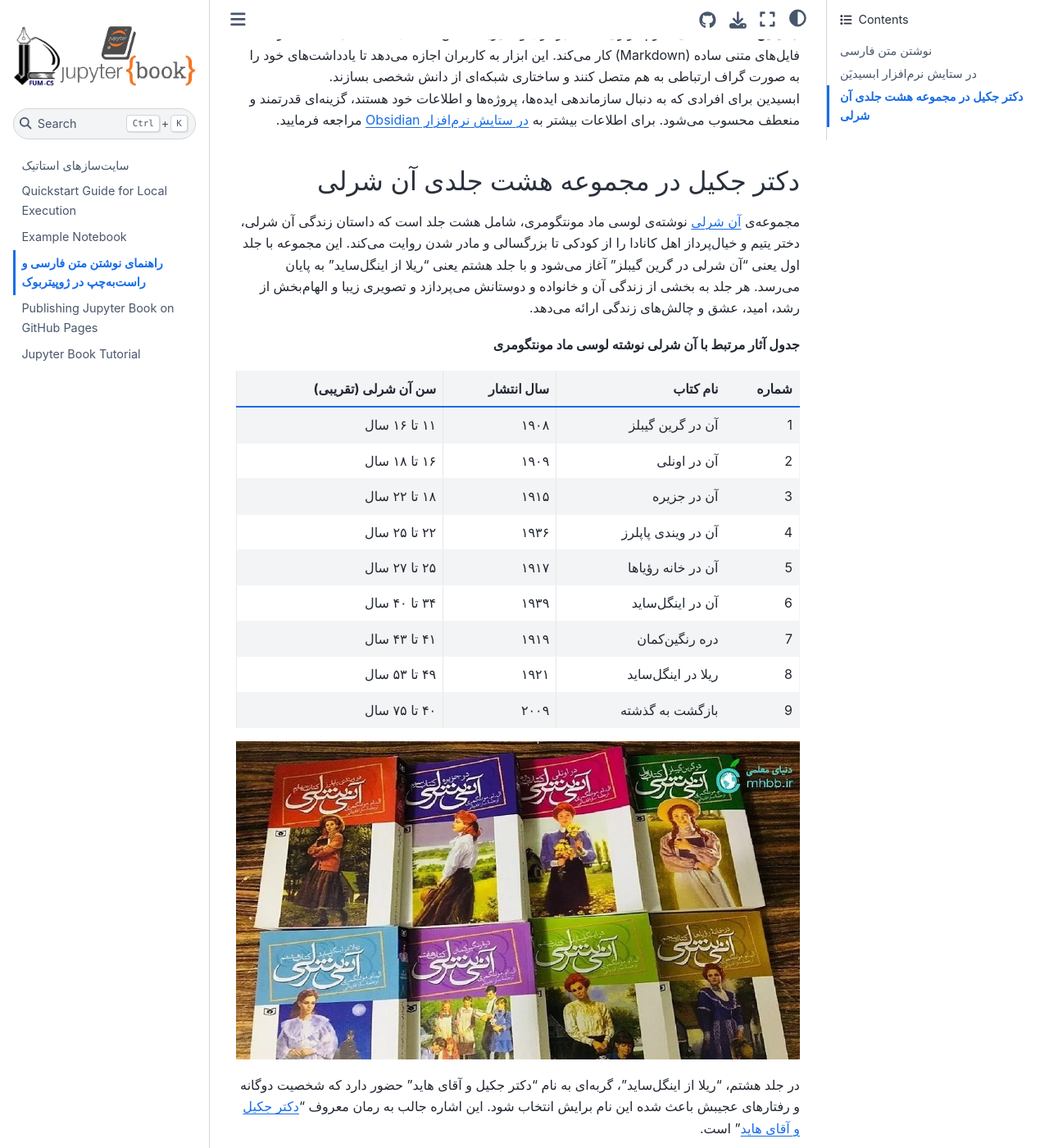
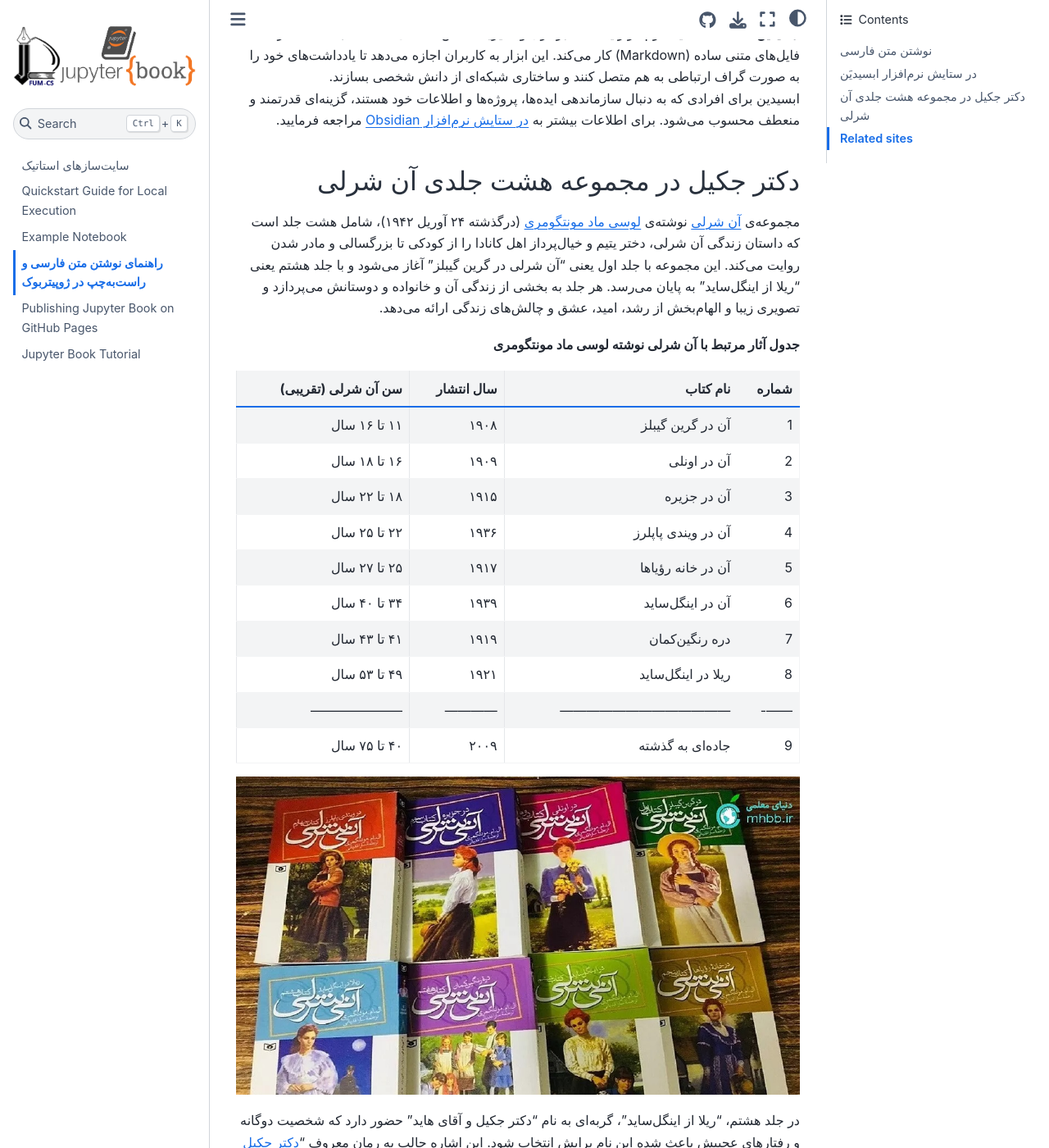
Before and after one commit to fum-cs/jupyter-book-tutorial, a Jupyter Book: the page built from docs/persian-text.md, in a window 1280 px wide and 1400 px high, scrolled down 1183 px. Shown: the whole window at 82% size. Built offline with Jupyter Book 1.0.4 settings and Sphinx 7.4.7 and the Sphinx Book theme 1.1.4, drawn with Linux system fonts in a browser that asks for light colours; comment, search, counter and statistics services are not loaded; some of the changed text lies outside the part shown.

Commit message:
Update persian-text.md

```diff
--- a/docs/persian-text.md
+++ b/docs/persian-text.md
@@ -65,7 +65,7 @@
 
 مجموعه‌ی
 [آن شرلی](https://fa.wikipedia.org/wiki/%D8%A2%D9%86_%D8%B4%D8%B1%D9%84%DB%8C)
- نوشته‌ی لوسی ماد مونتگومری، شامل هشت جلد است که داستان زندگی آن شرلی، دختر یتیم و خیال‌پرداز اهل کانادا را از کودکی تا بزرگسالی و مادر شدن روایت می‌کند. این مجموعه با جلد اول یعنی "آن شرلی در گرین گیبلز" آغاز می‌شود و با جلد هشتم یعنی "ریلا از اینگل‌ساید"  به پایان می‌رسد. هر جلد به بخشی از زندگی آن و خانواده و دوستانش می‌پردازد و تصویری زیبا و الهام‌بخش از رشد، امید، عشق و چالش‌های زندگی ارائه می‌دهد.
+ نوشته‌ی [لوسی ماد مونتگومری](https://fa.wikipedia.org/wiki/%D9%84%D9%88%D8%B3%DB%8C_%D9%85%D8%A7%D8%AF_%D9%85%D9%88%D9%86%D8%AA%DA%AF%D9%88%D9%85%D8%B1%DB%8C) (درگذشته	۲۴ آوریل ۱۹۴۲)، شامل هشت جلد است که داستان زندگی آن شرلی، دختر یتیم و خیال‌پرداز اهل کانادا را از کودکی تا بزرگسالی و مادر شدن روایت می‌کند. این مجموعه با جلد اول یعنی "آن شرلی در گرین گیبلز" آغاز می‌شود و با جلد هشتم یعنی "ریلا از اینگل‌ساید"  به پایان می‌رسد. هر جلد به بخشی از زندگی آن و خانواده و دوستانش می‌پردازد و تصویری زیبا و الهام‌بخش از رشد، امید، عشق و چالش‌های زندگی ارائه می‌دهد.
 
 **جدول آثار مرتبط با آن شرلی نوشته لوسی ماد مونتگومری**
 
@@ -80,7 +80,8 @@
 | 6     | آن در اینگل‌ساید                      | ۱۹۳۹       | ۳۴ تا ۴۰ سال        |
 | 7     | دره رنگین‌کمان                        | ۱۹۱۹       | ۴۱ تا ۴۳ سال        |
 | 8     | ریلا در اینگل‌ساید                    | ۱۹۲۱       | ۴۹ تا ۵۳ سال        |
-| 9     | بازگشت به گذشته             | ۲۰۰۹       | ۴۰ تا ۷۵ سال        |
+|-------|---------------------------------------|------------|---------------------|
+| 9     | جاده‌ای به گذشته             | ۲۰۰۹       | ۴۰ تا ۷۵ سال        |
 
 
 ![مجموعه هشت جلدی آن شرلی](images/anne-collection.jpg)
@@ -100,4 +101,10 @@
 
 ![](images/road-to-avonlea.jpg)
 
+## Related sites
+
+- [L.M. Montgomery Online](https://lmmonline.org/)
+- [L. M. Montgomery Institute, University of Prince Edward Island](https://lmmontgomery.ca/)
+- [Journal of L.M. Montgomery Studies](https://journaloflmmontgomerystudies.ca/)
+
 </div>
```
